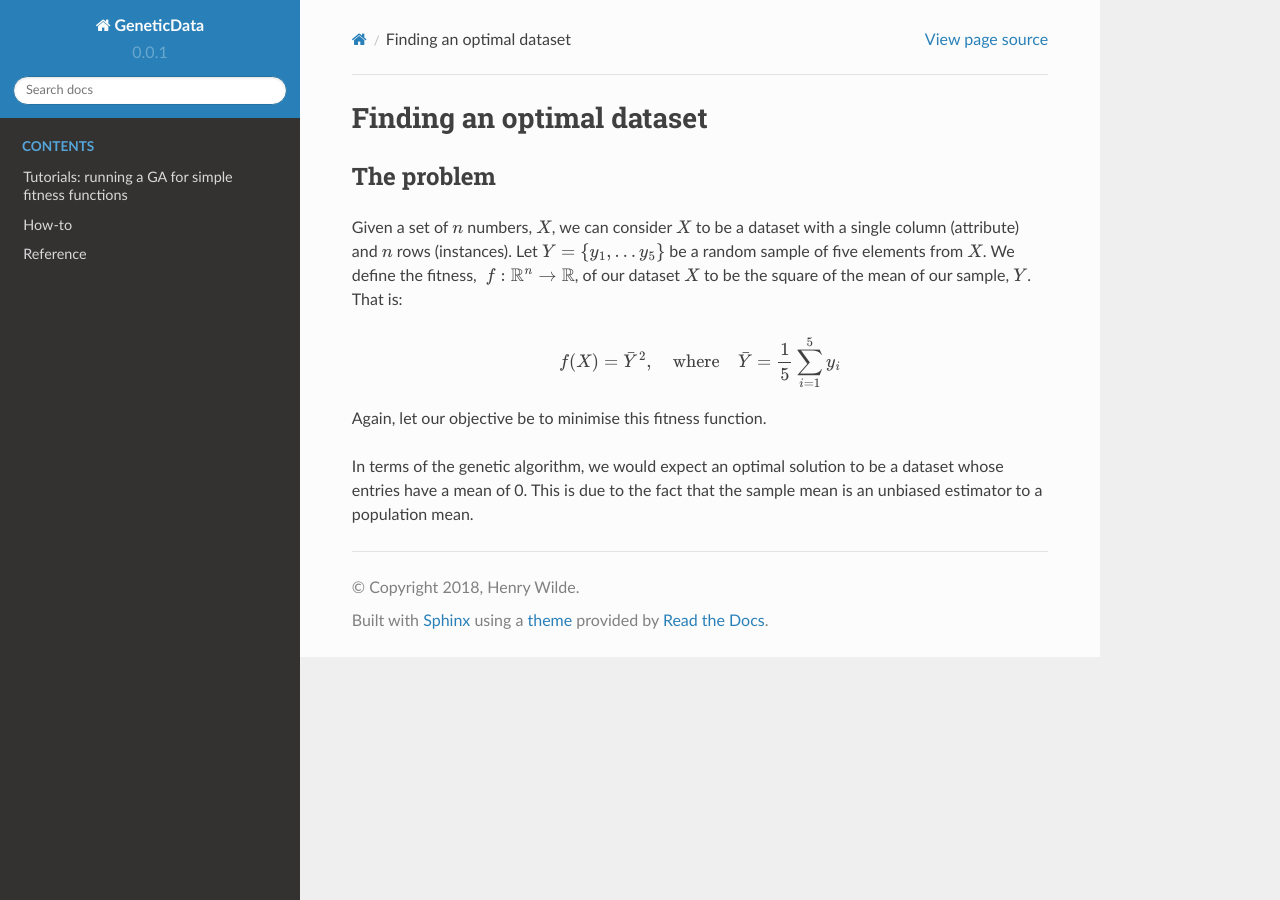
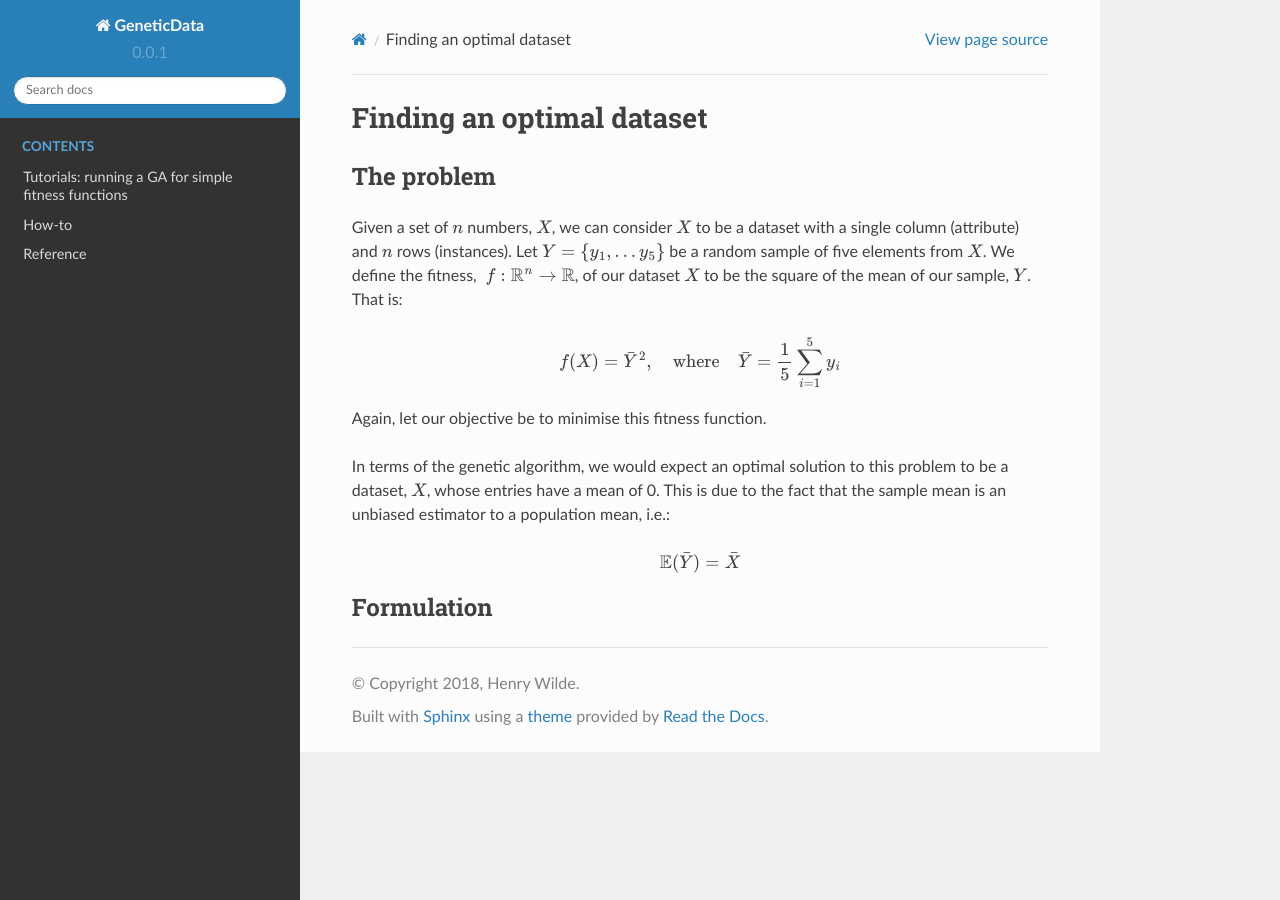
Before and after one commit to daffidwilde/edo, a Sphinx documentation site: the page built from docs/tutorial/tutorial_ii.rst, in a window 1280 px wide. Built offline with Sphinx 7.4.7 and the Read the Docs theme 2.0.0, drawn with Linux system fonts in a browser that asks for light colours.

```diff
--- a/docs/tutorial/tutorial_ii.rst
+++ b/docs/tutorial/tutorial_ii.rst
@@ -18,6 +18,13 @@
 
 Again, let our objective be to minimise this fitness function.
 
-In terms of the genetic algorithm, we would expect an optimal solution to be a
-dataset whose entries have a mean of 0. This is due to the fact that the sample
-mean is an unbiased estimator to a population mean.
+In terms of the genetic algorithm, we would expect an optimal solution to this
+problem to be a dataset, :math:`X`, whose entries have a mean of 0. This is due
+to the fact that the sample mean is an unbiased estimator to a population mean,
+i.e.:
+
+.. math::
+    \mathbb{E}(\bar Y) = \bar X
+
+Formulation
++++++++++++
```
